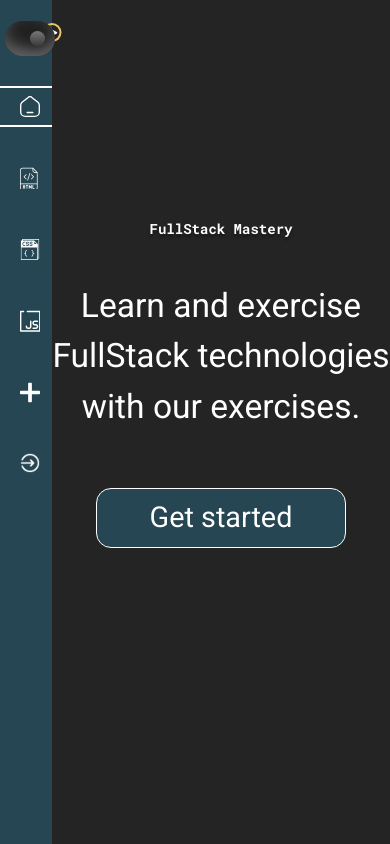
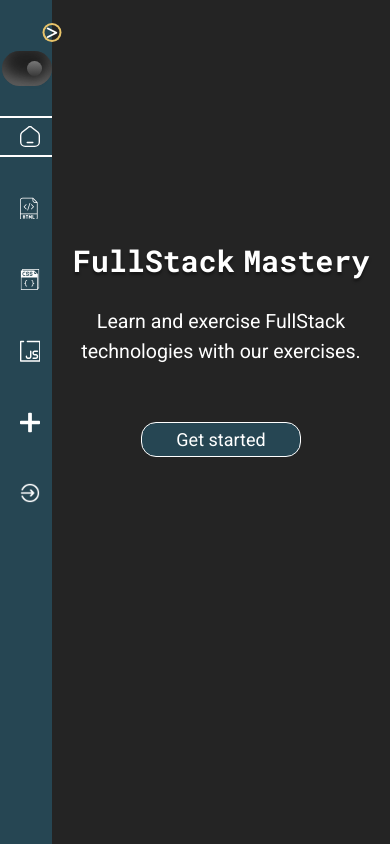
Before and after one commit to YonatanBenezra/Cleancode-client, a React (Vite) app: page / in a window 390 px wide. Built offline with nearby package versions, Linux system fonts and the light colour scheme; no server answers.

Commit message:
UI responsive 1st part

```diff
--- a/package.json
+++ b/package.json
@@ -39,6 +39,6 @@
     "eslint-plugin-react": "^7.32.2",
     "eslint-plugin-react-hooks": "^4.6.0",
     "eslint-plugin-react-refresh": "^0.3.4",
-    "vite": "^4.3.0"
+    "vite": "^4.4.8"
   }
 }
--- a/src/components/sideBar/SideBar.jsx
+++ b/src/components/sideBar/SideBar.jsx
@@ -26,7 +26,6 @@ import GlobalContext from "../../contexts/Global-Context";
 // Components
 import { NavLink } from "react-router-dom";
 import ThemeButton from "../themeButton/ThemeButton";
-import Cookies from "js-cookie";
 import { useNavigate } from "react-router-dom";
 
 const icons = {
@@ -65,7 +64,7 @@ const SideBar = () => {
     setIsCollapsed(!isCollapsed);
   };
   const handleLogout = () => {
-    Cookies.remove("token");
+    localStorage.removeItem("token");
     setUser({});
     navigate(`/`);
   };
--- a/src/components/sideBar/side-bar.scss
+++ b/src/components/sideBar/side-bar.scss
@@ -113,7 +113,9 @@
 .sidebar.false .profile-img {
   width: 35px;
   height: 35px;
+  border-radius: 50%;
 }
+
 .sidebar-navlink-icon {
   width: 20px;
 }
--- a/src/components/themeButton/theme-button.scss
+++ b/src/components/themeButton/theme-button.scss
@@ -55,7 +55,7 @@
   height: 0;
 
   &:checked {
-    + .theme-label {
+    +.theme-label {
       background: #242424;
 
       &:after {
@@ -73,7 +73,7 @@
       }
     }
 
-    + .theme-label + .background {
+    +.theme-label+.background {
       background: #242424;
     }
   }
@@ -83,12 +83,13 @@
   &.false {
     .theme-container {
       .theme-label {
-        left: 5px;
+        left: 2px;
         width: 50px;
+        margin-top: 30px;
       }
 
       .theme-container-toggle:checked {
-        + .theme-label:after {
+        +.theme-label:after {
           left: 40px;
         }
       }
--- a/src/routes/addBlog/add-blog.scss
+++ b/src/routes/addBlog/add-blog.scss
@@ -46,3 +46,70 @@
   background: var(--text-color);
   color: var(--primary-color);
 }
+
+@media only screen and (max-width: 1200px) {
+  .blog-title {
+    font-size: 30px;
+  }
+
+  .blog-label {
+    font-size: 18px;
+  }
+
+  .submit-button {
+    font-size: 16px;
+    padding: 8px 18px;
+  }
+
+}
+
+@media only screen and (max-width: 992px) {
+  .blog-title {
+    font-size: 28px;
+  }
+
+  .blog-label {
+    font-size: 16px;
+  }
+
+  .submit-button {
+    font-size: 15px;
+    padding: 7px 16px;
+  }
+
+}
+
+@media only screen and (max-width: 768px) {
+  .blog-title {
+    font-size: 26px;
+  }
+
+  .blog-tags input {
+    font-size: 14px;
+  }
+
+  .submit-button {
+    font-size: 14px;
+    padding: 6px 14px;
+    border-radius: 8px;
+
+  }
+
+}
+
+@media only screen and (max-width: 576px) {
+  .blog-title {
+    font-size: 24px;
+  }
+
+  .blog-tags input {
+    font-size: 12px;
+  }
+
+  .submit-button {
+    font-size: 12px;
+    padding: 5px 12px;
+
+  }
+
+}
--- a/src/routes/allBlog/AllBlog.jsx
+++ b/src/routes/allBlog/AllBlog.jsx
@@ -44,7 +44,7 @@ const AllBlog = () => {
   return (
     <div>
       <div className="container">
-        <h1 className="my-5 text-center">All Blogs</h1>
+        <h1 className="my-5 text-center page-title">All Blogs</h1>
 
         {/* Add search field */}
         <input
@@ -61,7 +61,7 @@ const AllBlog = () => {
             <button
               key={tag}
               onClick={() => toggleTag(tag)}
-              className={`btn me-2 ${
+              className={`btn me-2 mt-sm-2 ${
                 selectedTags.includes(tag) ? "active" : ""
               }`}
             >
--- a/src/routes/allBlog/all-blog.scss
+++ b/src/routes/allBlog/all-blog.scss
@@ -1,3 +1,7 @@
+.page-title {
+  font-size: 50px;
+}
+
 .main-card {
   position: relative;
   border-radius: 15px;
@@ -50,3 +54,31 @@
   background: var(--text-color);
   color: var(--primary-color);
 }
+
+
+@media only screen and (max-width: 1200px) {
+  .page-title {
+    font-size: 40px;
+  }
+
+}
+
+@media only screen and (max-width: 992px) {
+  .page-title {
+    font-size: 35px;
+  }
+
+}
+
+@media only screen and (max-width: 768px) {
+  .page-title {
+    font-size: 32px;
+  }
+
+}
+
+@media only screen and (max-width: 576px) {
+  .page-title {
+    font-size: 28px;
+  }
+}
--- a/src/routes/blogDetails.jsx/BlogDetails.jsx
+++ b/src/routes/blogDetails.jsx/BlogDetails.jsx
@@ -34,7 +34,7 @@ const BlogDetails = () => {
             className="blog-content"
           />
           {/* <p>Author: {blog.author}</p> */}
-          <p className="detailed-tags">Tags: {blog.tags.join(", ")}</p>
+          <p className="detailed-tags ms-2">Tags: {blog.tags.join(", ")}</p>
         </div>
       </div>
     </div>
--- a/src/routes/blogDetails.jsx/blog-details.scss
+++ b/src/routes/blogDetails.jsx/blog-details.scss
@@ -16,6 +16,11 @@
   color: var(--third-color);
 }
 
+.blog-content h2 {
+  font-size: 28px;
+  color: var(--third-color);
+}
+
 .detailed-tags {
   background: var(--primary-color);
   color: var(--text-color);
@@ -26,3 +31,82 @@
   font-size: 16px;
   width: auto;
 }
+
+
+@media only screen and (max-width: 1200px) {
+  .blog-title {
+    font-size: 30px;
+  }
+
+  .blog-content h3,
+  .blog-content h5 {
+    font-size: 24px;
+  }
+
+  .blog-content h2 {
+    font-size: 26px;
+  }
+
+}
+
+@media only screen and (max-width: 992px) {
+  .blog-title {
+    font-size: 28px;
+  }
+
+  .blog-content h3,
+  .blog-content h5 {
+    font-size: 22px;
+  }
+
+  .blog-content h2 {
+    font-size: 24px;
+  }
+
+  .detailed-tags {
+    padding: 4px 8px;
+    font-size: 15px;
+  }
+
+}
+
+@media only screen and (max-width: 768px) {
+  .blog-title {
+    font-size: 26px;
+  }
+
+  .blog-content h3,
+  .blog-content h5 {
+    font-size: 20px;
+  }
+
+  .blog-content h2 {
+    font-size: 22px;
+  }
+
+  .detailed-tags {
+    font-size: 14px;
+    padding: 4px 6px;
+  }
+
+}
+
+@media only screen and (max-width: 576px) {
+  .blog-title {
+    font-size: 24px;
+  }
+
+  .blog-content h3,
+  .blog-content h5 {
+    font-size: 18px;
+  }
+
+  .blog-content h2 {
+    font-size: 20px;
+  }
+
+  .detailed-tags {
+    font-size: 12px;
+    padding: 3px 5px;
+  }
+}
--- a/src/routes/home/home.scss
+++ b/src/routes/home/home.scss
@@ -1,5 +1,3 @@
-
-
 /* Style the hero section */
 .hero {
   background-position: center;
@@ -14,12 +12,16 @@
 }
 
 .hero-heading {
-  font-size: 6rem;
+  // font-size: 6rem;
   font-weight: bold;
   margin-bottom: 2rem;
   text-shadow: 0 0.2rem 0.2rem rgba(0, 0, 0, 0.4);
   opacity: 0;
   animation: fadeIn 3s ease-in-out forwards;
+}
+
+.hero-heading span span {
+  font-size: 60px;
 }
 
 .hero-button {
@@ -35,6 +37,7 @@
   cursor: pointer;
   transition: all 0.5s ease-in-out;
   animation: fadeUp 3s ease-in-out forwards;
+
   &:hover {
     background-color: var(--third-color);
     color: var(--text-hover-color);
@@ -47,6 +50,7 @@
     opacity: 0;
     transform: translateY(-2rem);
   }
+
   to {
     opacity: 1;
     transform: translateY(0);
@@ -58,6 +62,7 @@
     opacity: 0;
     transform: translateY(6rem);
   }
+
   to {
     opacity: 1;
     transform: translateY(0);
@@ -68,6 +73,7 @@
   display: inline-block;
   animation: topLetterFadeIn 0.5s ease-in-out forwards;
 }
+
 .hero-heading .bottom-animation {
   display: inline-block;
   animation: bottomLetterFadeIn 0.5s ease-in-out forwards;
@@ -146,16 +152,19 @@
     opacity: 0;
     transform: translateY(-5rem);
   }
+
   to {
     opacity: 1;
     transform: translateY(0);
   }
 }
+
 @keyframes bottomLetterFadeIn {
   from {
     opacity: 0;
     transform: translateY(5rem);
   }
+
   to {
     opacity: 1;
     transform: translateY(0);
@@ -167,3 +176,71 @@
   font-size: 2.4rem;
   margin-bottom: 4rem;
 }
+
+@media only screen and (max-width: 1200px) {
+  .hero-heading span span {
+    font-size: 50px;
+  }
+
+  .hero-subheading {
+    font-size: 2rem;
+
+  }
+
+  .hero-button {
+    width: 220px;
+    height: 50px;
+    font-size: 25px;
+  }
+}
+
+@media only screen and (max-width: 992px) {
+  .hero-heading span span {
+    font-size: 40px;
+  }
+
+  .hero-subheading {
+    font-size: 1.6rem;
+
+  }
+
+  .hero-button {
+    width: 200px;
+    height: 45px;
+    font-size: 22px;
+  }
+}
+
+@media only screen and (max-width: 768px) {
+  .hero-heading span span {
+    font-size: 35px;
+  }
+
+  .hero-subheading {
+    font-size: 1.6rem;
+
+  }
+
+  .hero-button {
+    width: 180px;
+    height: 40px;
+    font-size: 20px;
+  }
+}
+
+@media only screen and (max-width: 576px) {
+  .hero-heading span span {
+    font-size: 30px;
+  }
+
+  .hero-subheading {
+    font-size: 1.4rem;
+
+  }
+
+  .hero-button {
+    width: 160px;
+    height: 35px;
+    font-size: 18px;
+  }
+}
--- a/src/routes/topicsExercises/topics/topics.scss
+++ b/src/routes/topicsExercises/topics/topics.scss
@@ -15,38 +15,39 @@
   border-radius: 50%;
   display: flex;
   align-items: center;
-  font-size: 28.8px;
+  font-size: 28px;
   justify-content: center;
   background-color: var(--primary-color);
   cursor: pointer;
   transition: all 0.5s ease-in-out;
   animation: fadeUp 1s ease-in-out forwards;
+
   &:hover {
     background-color: var(--third-color);
     color: var(--text-hover-color);
     box-shadow: 0 0.2rem 0.2rem var(--text-color);
   }
 }
-@media  screen and (max-width: 768px) {
-  .exercise {
-    font-size: 14px;
-  }
-}
+
+
 
 @keyframes fadeUp {
   from {
     opacity: 0;
     transform: translateY(6rem);
   }
+
   to {
     opacity: 1;
     transform: translateY(0);
   }
 }
+
 @keyframes appear {
   from {
     opacity: 0;
   }
+
   to {
     opacity: 1;
   }
@@ -57,14 +58,11 @@
   border: 1px solid var(--text-color);
   height: 50px;
   margin: 1rem;
-  border-image: linear-gradient(
-      to bottom,
+  border-image: linear-gradient(to bottom,
       var(--text-color) 50%,
-      var(--third-color)
-    )
-    5;
-    opacity: 0;
-  animation: appear 1s ease-in-out forwards ;
+      var(--third-color)) 5;
+  opacity: 0;
+  animation: appear 1s ease-in-out forwards;
   animation-delay: 3s;
 }
 
@@ -73,3 +71,27 @@
   flex-direction: column;
   align-items: center;
 }
+
+@media screen and (max-width: 1200px) {
+  .exercise {
+    font-size: 24px;
+  }
+}
+
+@media screen and (max-width: 992px) {
+  .exercise {
+    font-size: 22px;
+  }
+}
+
+@media screen and (max-width: 768px) {
+  .exercise {
+    font-size: 18px;
+  }
+}
+
+@media screen and (max-width: 576px) {
+  .exercise {
+    font-size: 16px;
+  }
+}
```
Also changed, not shown: src/assets/coder.png (added), 1 other file (tests, documents, lock files or other folders).
